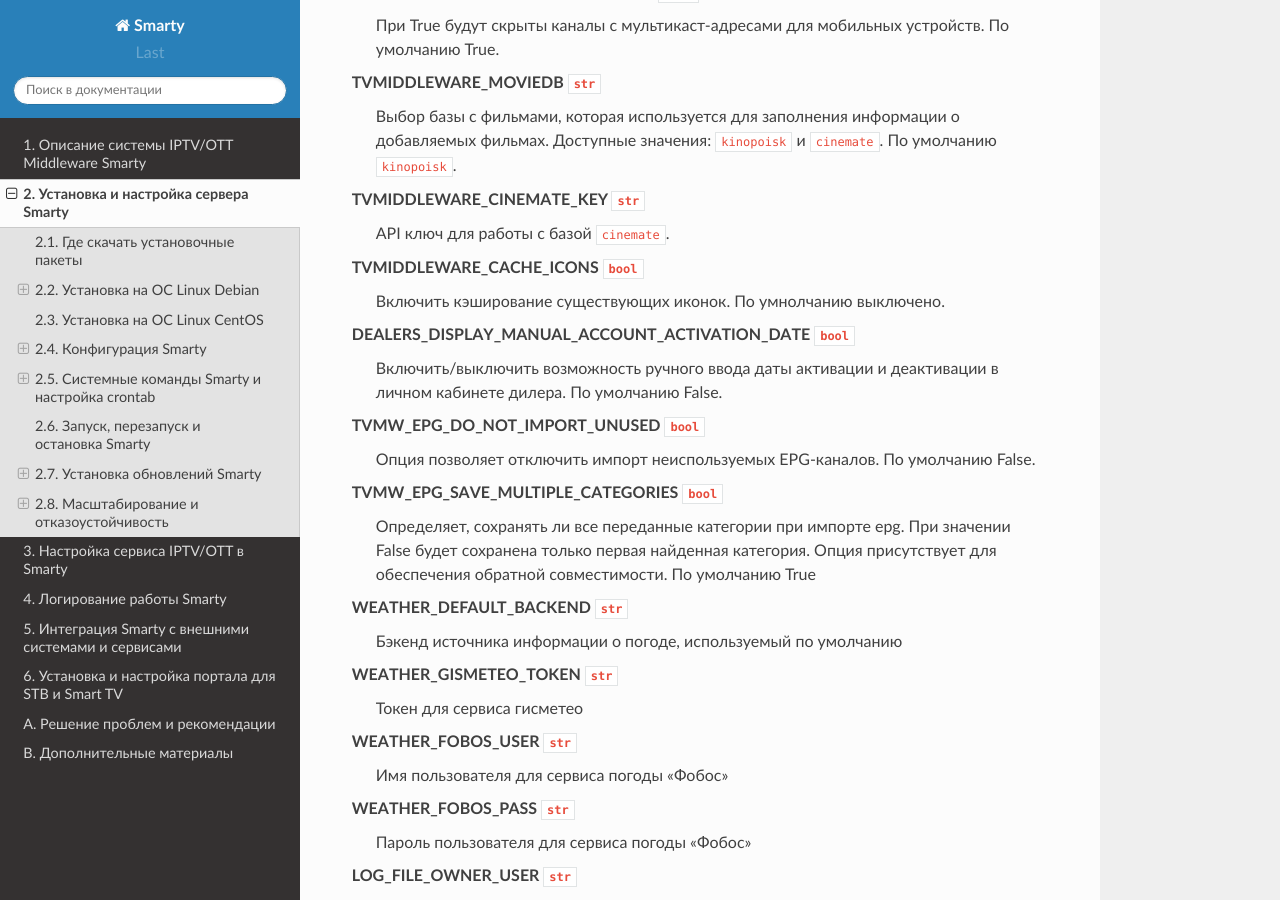
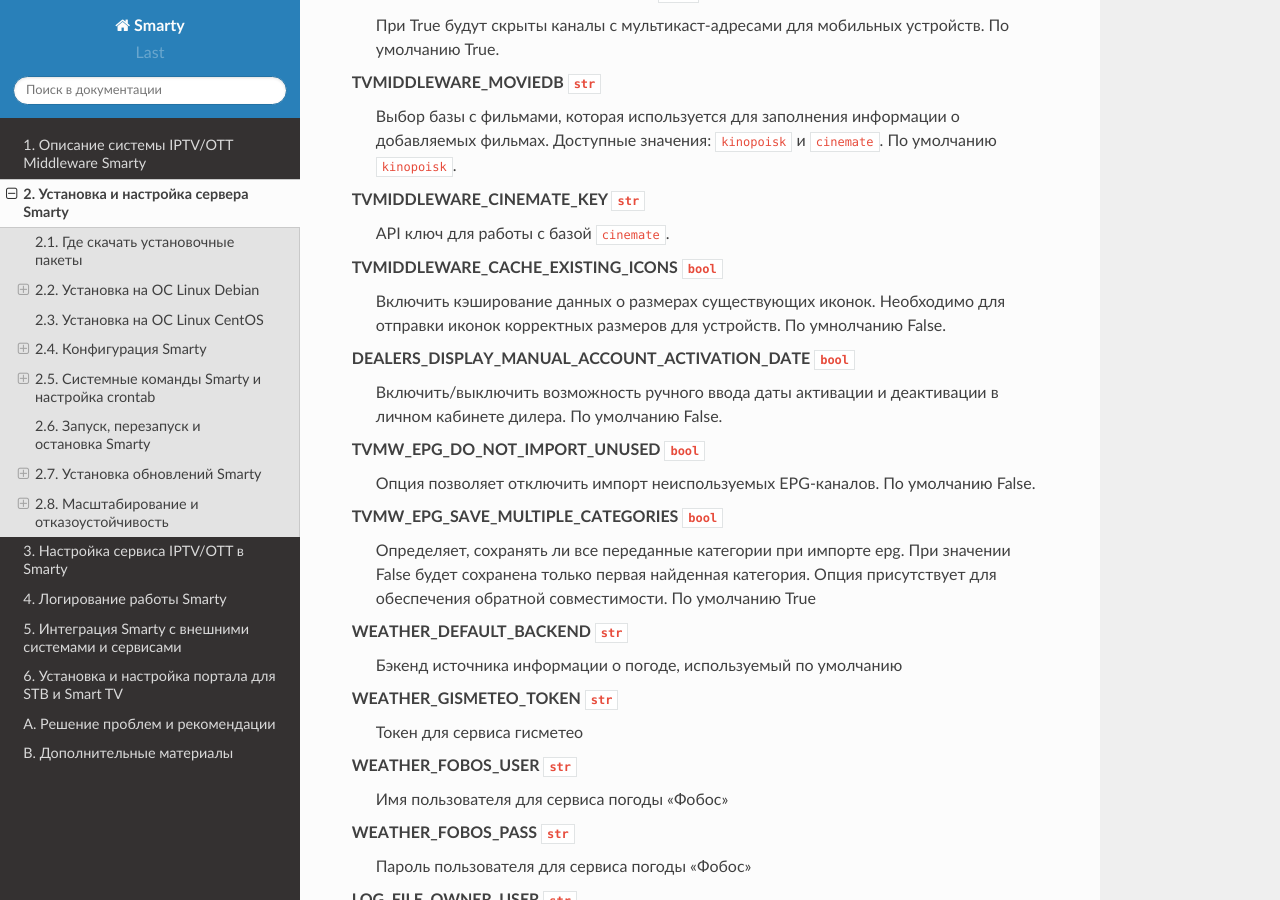
Before and after one commit to sergey-yakovlev/smarty-docs, a Sphinx documentation site: the page built from source/installation_and_configuration.rst, in a window 1280 px wide and 900 px high, scrolled down 10669 px. Built offline with Sphinx 7.4.7 and the Read the Docs theme 2.0.0, drawn with Linux system fonts in a browser that asks for light colours.

Commit message:
Ошибка в названии настройки TVMIDDLEWARE_CACHE_EXISTING_ICONS

```diff
--- a/source/installation_and_configuration.rst
+++ b/source/installation_and_configuration.rst
@@ -471,8 +471,9 @@ TVMIDDLEWARE_MOVIEDB ``str``
 TVMIDDLEWARE_CINEMATE_KEY ``str``
   API ключ для работы с базой ``cinemate``.
 
-TVMIDDLEWARE_CACHE_ICONS ``bool``
-  Включить кэширование существующих иконок. По умнолчанию выключено.
+TVMIDDLEWARE_CACHE_EXISTING_ICONS ``bool``
+  Включить кэширование данных о размерах существующих иконок. Необходимо для отправки иконок корректных размеров для устройств.
+  По умнолчанию False.
 
 DEALERS_DISPLAY_MANUAL_ACCOUNT_ACTIVATION_DATE ``bool``
   Включить/выключить возможность ручного ввода даты активации и деактивации в личном кабинете дилера.
```
